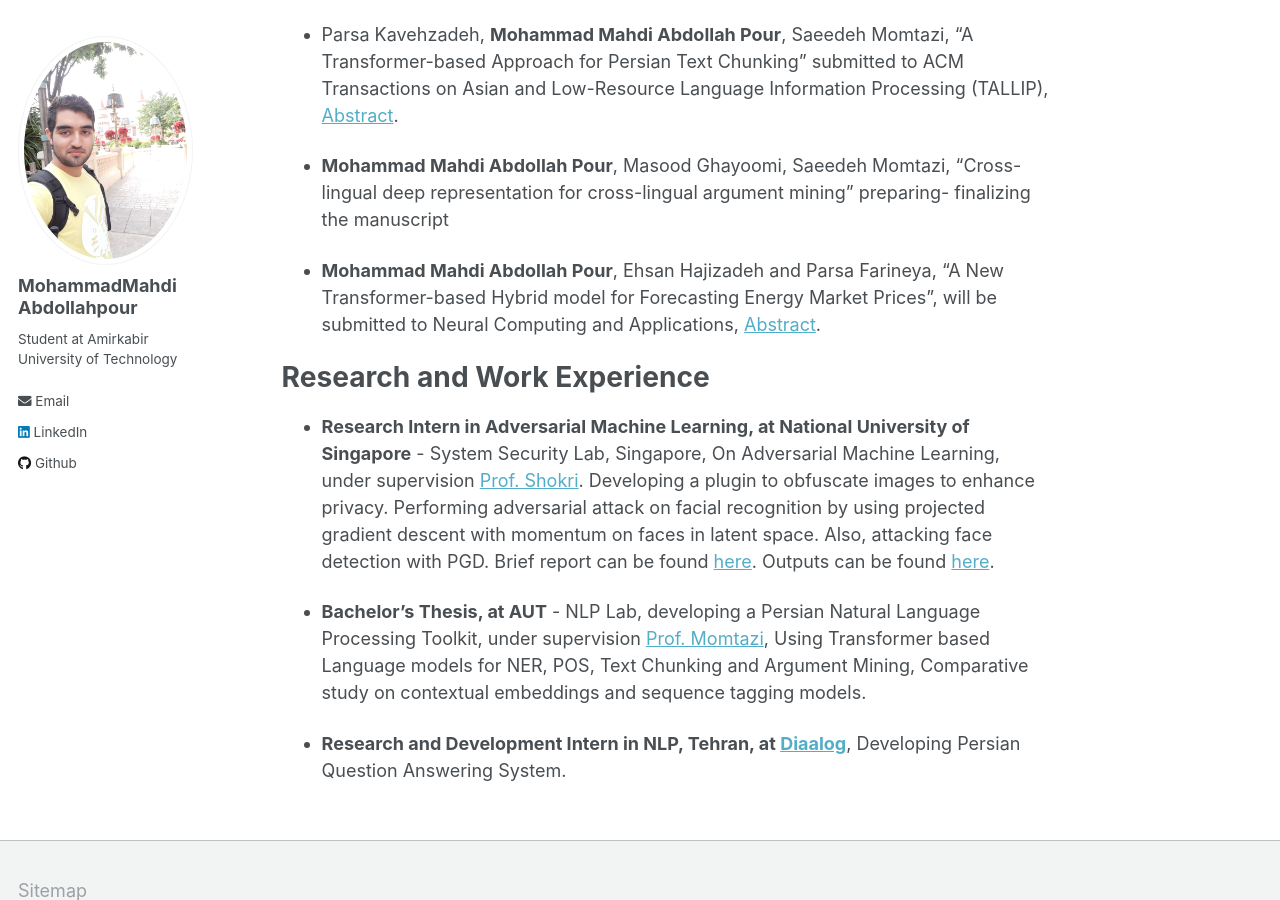
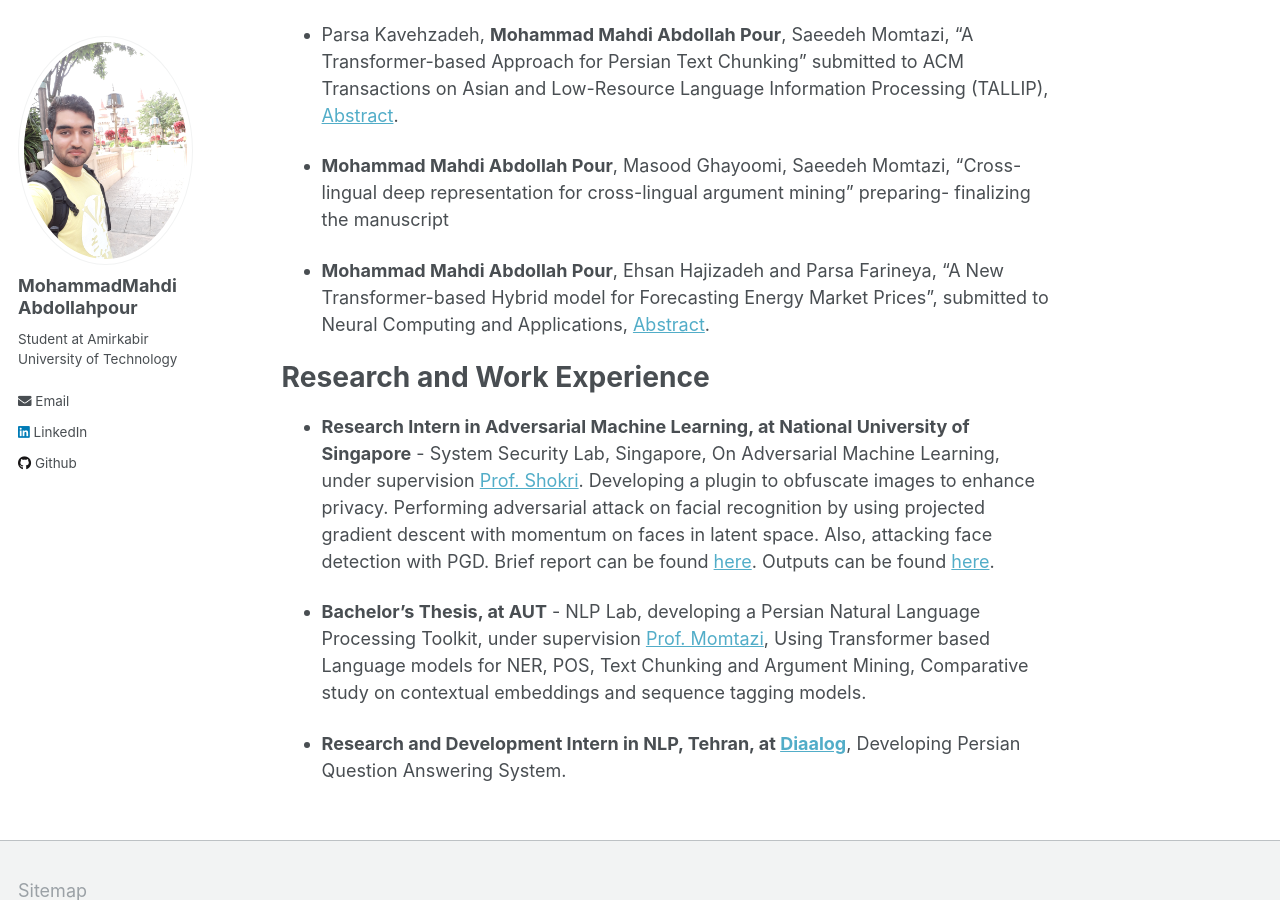
Before and after one commit to mahdiabdollahpour/mahdiabdollahpour.github.io, a Jekyll site: the page built from _pages/about.md, in a window 1280 px wide and 900 px high, scrolled down 903 px. Built offline with Jekyll 4.4.1, drawn with Linux system fonts in a browser that asks for light colours.

Commit message:
Update about.md

```diff
--- a/_pages/about.md
+++ b/_pages/about.md
@@ -39,8 +39,7 @@
 - **Mohammad Mahdi Abdollah Pour**, Masood Ghayoomi, Saeedeh Momtazi, "Cross-lingual deep representation for cross-lingual argument mining" preparing- finalizing the manuscript
 
 
-
-- **Mohammad Mahdi Abdollah Pour**, Ehsan Hajizadeh and Parsa Farineya, "A New Transformer-based Hybrid model for Forecasting Energy Market Prices", will be submitted to Neural Computing and Applications, [Abstract](https://drive.google.com/file/d/1EwD4R21XPcLWpt4SGSzU5ycRwz87Rx1i/view).
+- **Mohammad Mahdi Abdollah Pour**, Ehsan Hajizadeh and Parsa Farineya, "A New Transformer-based Hybrid model for Forecasting Energy Market Prices", submitted to Neural Computing and Applications, [Abstract](https://drive.google.com/file/d/1EwD4R21XPcLWpt4SGSzU5ycRwz87Rx1i/view).
 
 Research and Work Experience
 ======
```
